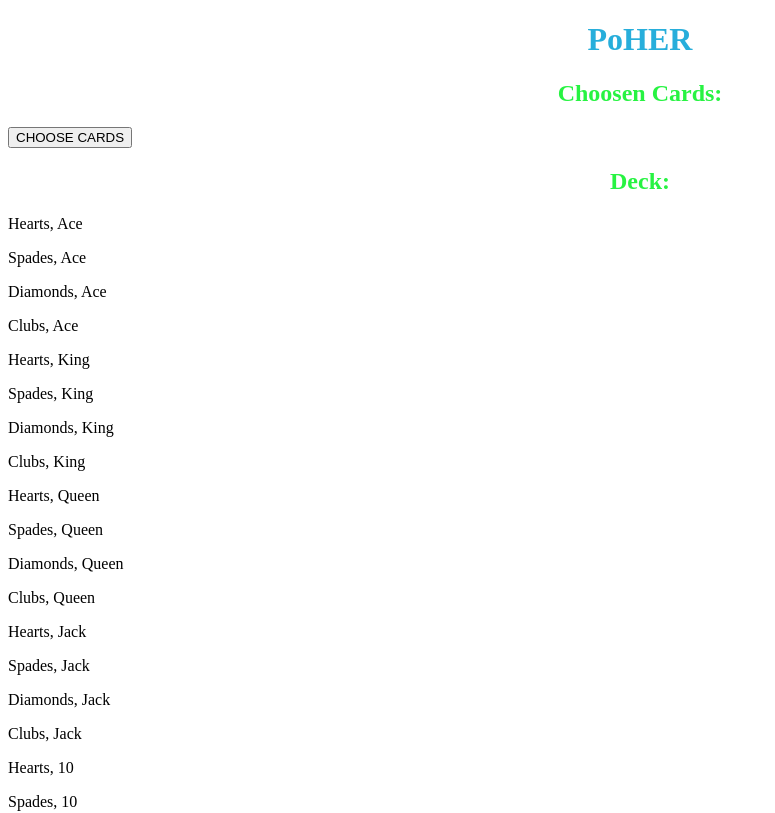
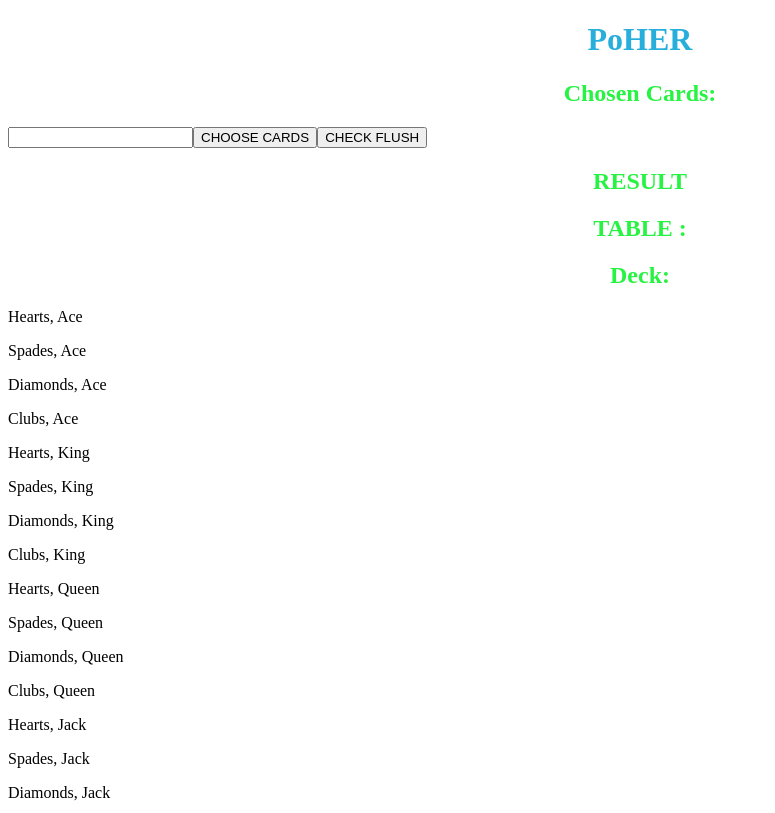
Before and after one commit to navernoe/PokerSpace, a React app: page / in a window 1280 px wide. Shown: the top 813 px of the page, without its empty margins (0-775 px from the left). Built offline with nearby package versions, Linux system fonts and the light colour scheme.

Commit message:
Poker class added

```diff
--- a/src/classes/Deck.js
+++ b/src/classes/Deck.js
@@ -28,7 +28,7 @@ export default class Deck {
         ];
 
         this.cards = this.createDeck();
-        this.choosenCards = [];
+        this.chosenCards = [];
     }
 
     // новая колода из всех возможных карт
@@ -38,10 +38,28 @@ export default class Deck {
 
         this._cardsFaceValue.forEach((faceValue) => {
 
+            let weight;
+
+            switch(faceValue) {
+                case "Ace":
+                    weight = 14; break;
+                case "King":
+                    weight = 13; break;
+                case "Queen":
+                    weight = 12; break;
+                case "Jack":
+                    weight = 11; break;
+                default:
+                    weight = +faceValue;
+                    break;
+            }
+
             this._cardsSuit.forEach((suit) => {
+
                 const newCard = {
                     faceValue,
-                    suit
+                    suit,
+                    weight
                 }
 
                 newDeck.push(newCard);
@@ -58,9 +76,10 @@ export default class Deck {
 
     // берет из колоды указанное кол-во карт
     getCards(count) {
-        const choosenCards = this.chooseCards(count);
-        this.choosenCards.push(...choosenCards);
-        this.removeCardsFromDeck(choosenCards);
+        const chosenCards = this.chooseCards(count);
+        this.chosenCards.push(...chosenCards);
+        this.removeCardsFromDeck(chosenCards);
+        return chosenCards;
     }
 
     // выбирает в колоде указанное кол-во карт
--- /dev/null
+++ b/src/classes/Poker.js
@@ -0,0 +1,275 @@
+import _ from "lodash";
+import Deck from "./Deck";
+
+export default class Poker {
+
+    constructor(players) {
+        this.status = "start";
+        this.deck = new Deck;
+        this.players = players;
+        this.tableCards = [];
+
+        this._combinationsRating = {
+
+        }
+    }
+
+    goNextStep() {
+
+        switch(this.status) {
+            case "start":
+                this.start();break;
+            case "pre-flop":
+                this.preFlop(); break;
+            case "flop":
+                this.flop(); break;
+            case "tern":
+                this.tern(); break;
+            case "river":
+                this.river(); break;
+            case "end":
+                this.checkResults(); break;
+        }
+
+    }
+
+    start() {
+        this.deck.shuffleCards();
+
+        const cardsToGiveCount = 2;
+        this.players.forEach((player) => {
+            player.cards = this.deck.getCards(cardsToGiveCount);
+        });
+
+        this.status = "pre-flop";
+    }
+
+    preFlop() {
+        const preFlopCardsCount = 3;
+        const preFlopCards = this.deck.getCards(preFlopCardsCount);
+        this.tableCards.push(...preFlopCards);
+        this.status = "flop"
+    }
+
+    flop() {
+        const flopCardsCount = 1;
+        const flopCards = this.deck.getCards(flopCardsCount);
+        this.tableCards.push(...flopCards);
+        this.status = "tern";
+    }
+
+    tern() {
+        const ternCardsCount = 1;
+        const ternCards = this.deck.getCards(ternCardsCount);
+        this.tableCards.push(...ternCards);
+        this.status = "river";
+    }
+
+    river() {
+        const riverCardsCount = 1;
+        const riverCards = this.deck.getCards(riverCardsCount);
+        this.tableCards.push(...riverCards);
+        this.status = "end";
+    }
+
+    checkResults() {
+        this.players.forEach((player) => {
+            player.bestCombination = this.findBestCombination(player.cards);
+        });
+    }
+
+    findBestCombination(handCards) {
+
+        const cards = handCards.concat(this.tableCards);
+
+        const royalFlush = this.checkRoyalFlush(cards);
+        if ( royalFlush ) {
+            return royalFlush;
+        }
+
+        const straightFlush = this.checkStraightFlush(cards);
+        if ( straightFlush ) {
+            return straightFlush;
+        }
+
+        const quads = this.checkQuads(cards);
+        if ( quads ) {
+            return quads;
+        }
+
+        const fullHouse = this.checkFullHouse(cards);
+        if ( fullHouse ) {
+            return fullHouse;
+        }
+
+        const flush = this.checkFlush(cards);
+        if ( flush ) {
+            return flush;
+        }
+
+        const straight = this.checkStraight(cards);
+        if ( straight ) {
+            return straight;
+        }
+
+        const trips = this.checkSet(cards);
+        if ( trips ) {
+            return trips;
+        }
+
+        const twoPairs = this.checkTwoPairs(cards);
+        if ( twoPairs ) {
+            return twoPairs;
+        }
+
+        const pair = this.checkPair(cards);
+        if ( pair ) {
+            return pair;
+        }
+
+        const highCard = this.chooseHighCard(cards);
+        return highCard;
+    }
+
+    checkRoyalFlush(cards) {
+        const aces = cards.filter(card =>
+            card.faceValue === "Ace"
+        );
+
+        if ( !aces.length ) {
+            return false;
+        }
+
+        const acesSuits = aces.map(ace => ace.suit);
+        const kings = cards.filter(card =>
+            card.faceValue === "King" && acesSuits.includes(card.suit)
+        );
+
+        if ( !kings.length ) {
+            return false;
+        }
+
+        const kingsSuits = kings.map(king => king.suit);
+        const queens = cards.filter(card =>
+            card.faceValue === "Queen" && kingsSuits.includes(card.suit)
+        );
+
+        if ( !queens.length ) {
+            return false;
+        }
+
+        const queenSuits = queens.map(queen => queen.suit);
+        const jacks = cards.filter(card =>
+            card.faceValue === "Jack" && queenSuits.includes(card.suit)
+        );
+
+        if ( !jacks.length ) {
+            return false;
+        }
+
+        const jackSuits = jacks.map(jack => jack.suit);
+        const tens = cards.filter(card =>
+            card.faceValue === "10" && jackSuits.includes(card.suit)
+        );
+
+        if ( !tens.length ) {
+            return false;
+        } else {
+            return true;
+        }
+    }
+
+    checkStraightFlush(cards) {
+
+        let groups = [];
+        const suitsGroups = _.groupBy(cards, (card) => card.suit);
+
+        Object.keys(suitsGroups).forEach((key) => {
+            groups.push(suitsGroups[key]);
+        });
+
+        groups = groups.filter(group => group.length >= 5);
+
+
+        if ( !groups.length ) {
+            return false;
+        }
+
+        let straightFlushGroups = groups.map((group) =>
+            this.checkStraight(group)
+        );
+
+        straightFlushGroups = straightFlushGroups.filter(group => group);
+
+        if ( !straightFlushGroups ) {
+            return false;
+        }
+
+        return _.maxBy(straightFlushGroups, (group) => _.maxBy(group, "weight"));
+    }
+
+    checkStraight(cards) {
+
+        const sortedCards = _.sortBy(cards, "weight");
+        const uniqSortedCards = _.sortedUniqBy(sortedCards, "weight");
+        const uniqCount = uniqSortedCards.length;
+
+        let chunkInd = 0;
+        let currentCardWeight = uniqSortedCards[0].weight;
+        let chunks = [[]];
+
+        for (let i =0; i < uniqCount; i++) {
+
+            const card = uniqSortedCards[i];
+            const weight = card.weight;
+
+            if ( weight - currentCardWeight > 1 ) {
+                chunks[++chunkInd] = [];
+            }
+
+            chunks[chunkInd].push(card);
+            currentCardWeight = weight;
+        }
+
+        chunks = chunks.filter(chunk => chunk.length >= 5);
+
+        if ( !chunks.length ) {
+            return false;
+        }
+
+        let bestStraight = chunks[chunks.length - 1];
+        bestStraight.splice(0, bestStraight.length - 5);
+
+        return bestStraight;
+    }
+
+    checkFlush(cards) {
+
+        let flush = [];
+        let groups = [];
+        const suitsGroups = _.groupBy(cards, (card) => card.suit);
+
+        Object.keys(suitsGroups).forEach((key) => {
+            groups.push(suitsGroups[key]);
+        });
+
+        groups = groups.filter(group => group.length >= 5);
+
+        if ( !groups.length ) {
+            return false;
+        }
+
+        if ( groups.length === 1 ) {
+            flush = _.sortBy(groups[0], "weight");
+            flush.splice(0, flush.length - 5);
+            return flush;
+        }
+
+        // если всего 7 карт (2 в руке и 5 на столе) -
+        // то такой ситуации не должно быть =)
+        let bestFlush = _.maxBy(groups, (group) => _.maxBy(group, "weight"));
+        bestFlush.splice(0, bestFlush.length - 5);
+        return bestFlush;
+    }
+
+}
--- a/src/components/App.js
+++ b/src/components/App.js
@@ -1,28 +1,49 @@
 import React, { Component } from "react";
 
-import Deck from "../classes/Deck";
+import Poker from "../classes/Poker";
 import '../styles/App.css';
 
-const deck = new Deck;
+const poker = new Poker;
 class App extends Component {
 
     state = {
-        deck
+        poker,
+        countToChoose: 2,
+        result: []
     }
 
-    setDeckState() {
-        const deck = this.state.deck;
-        this.setState({ deck });
+    startNewGame() {
+        this.state.poker = new Poker;
+        this.setPokerState();
+    }
+
+    setPokerState() {
+        const poker = this.state.poker;
+        this.setState({ poker });
     }
 
     shuffleCards() {
-        this.state.deck.shuffleCards();
-        this.setDeckState();
+        this.state.poker.deck.shuffleCards();
+        this.setPokerState();
     }
 
     chooseCards(count) {
-        this.state.deck.getCards(count);
-        this.setDeckState();
+        this.state.poker.deck.getCards(count);
+        this.setPokerState();
+    }
+
+    onChangeInput({target: { value }}) {
+        this.setState({countToChoose: value });
+    }
+
+    checkStraightFlush() {
+        const result = this.state.poker.checkStraightFlush(this.state.poker.deck.chosenCards);
+        if ( result ) {
+            this.setState({ result });
+        } else {
+            this.setState({ result: [] });
+        }
+
     }
 
     render() {
@@ -31,19 +52,40 @@ class App extends Component {
             <div>
                 <h1>PoHER</h1>
 
-                <h2>Choosen Cards:</h2>
+                <h2>Chosen Cards:</h2>
                 {
-                    this.state.deck.choosenCards.map((card) =>
+                    this.state.poker.deck.chosenCards.map((card) =>
 
                         <p>{ card.suit }, { card.faceValue }</p>
                     )
                 }
-                <button onClick = { this.chooseCards.bind(this, 2) } > CHOOSE CARDS </button>
+                <input type = "number" onChange={ this.onChangeInput.bind(this) }></input>
+                <button onClick = { this.chooseCards.bind(this, this.state.countToChoose) } > CHOOSE CARDS </button>
+
+
+                <button onClick = {this.checkStraightFlush.bind(this)}> CHECK FLUSH</button>
+
+                <h2>RESULT</h2>
+
+                {
+                    this.state.result.map((card) =>
+
+                        <p>{ card.suit }, { card.faceValue }</p>
+                    )
+
+                }
+
+                <h2>TABLE : </h2>
+                {
+                    this.state.poker.tableCards.map((card) =>
+                        <p>{ card.suit }, { card.faceValue }</p>
+                    )
+                }
 
 
                 <h2>Deck:</h2>
                 {
-                    this.state.deck.cards.map((card) =>
+                    this.state.poker.deck.cards.map((card) =>
 
                         <p>{ card.suit }, { card.faceValue }</p>
                     )
```
